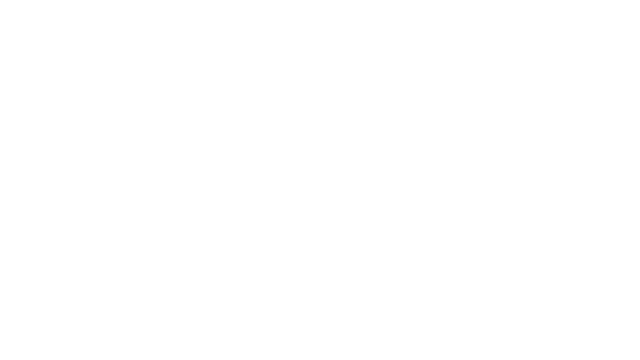
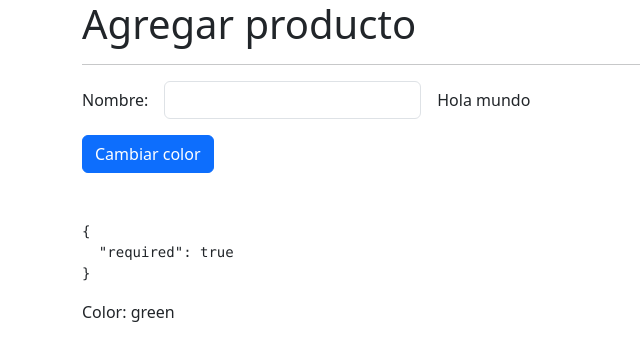
Before and after one commit to ljsuarez7/AngularCeroExperto2024DirectiveSignals, an Angular app: page /products/product in a window 1280 px wide. Before the commit this address led to /. Shown: the top 360 px of the page, without its empty margins (0-640 px from the left). Built offline with nearby package versions, Linux system fonts and the light colour scheme.

Commit message:
creadas rutas, modulos y primera directiva

```diff
--- a/src/app/app-routing.module.ts
+++ b/src/app/app-routing.module.ts
@@ -1,7 +1,16 @@
 import { NgModule } from '@angular/core';
 import { RouterModule, Routes } from '@angular/router';
 
-const routes: Routes = [];
+const routes: Routes = [
+  {
+    path: 'products',
+    loadChildren: () => import('./products/products.module').then(m => m.ProductsModule)
+  },
+  {
+    path: '**',
+    redirectTo: 'products'
+  }
+];
 
 @NgModule({
   imports: [RouterModule.forRoot(routes)],
--- /dev/null
+++ b/src/app/products/pages/product-page/product-page.component.html
@@ -0,0 +1,33 @@
+<h1>Agregar producto</h1>
+<hr>
+
+<form [formGroup]="myForm">
+
+  <div class="row g-3 align-items-center mb-3">
+
+    <div class="col-auto">
+      <label>Nombre:</label>
+    </div>
+
+    <div class="col-auto">
+      <input type="text" class="form-control" formControlName="name">
+    </div>
+
+    <div class="col-auto">
+      <span customLabel></span>
+    </div>
+
+  </div>
+
+  <div class="row">
+    <div class="col">
+      <button class="btn btn-primary" (click)="changeColor()">
+        Cambiar color
+      </button>
+    </div>
+  </div>
+
+</form>
+
+<pre class="mt-5">{{myForm.get('name')?.errors | json}}</pre>
+<p>Color: {{color}}</p>
--- /dev/null
+++ b/src/app/products/pages/product-page/product-page.component.ts
@@ -0,0 +1,22 @@
+import { Component, inject } from '@angular/core';
+import { FormBuilder, FormGroup, Validators } from '@angular/forms';
+
+@Component({
+  templateUrl: './product-page.component.html',
+  styleUrl: './product-page.component.css'
+})
+export class ProductPageComponent {
+
+  private fb = inject(FormBuilder);
+
+  public color: string = 'green';
+
+  public myForm: FormGroup = this.fb.group({
+    name: ['', [Validators.required, Validators.minLength(6), Validators.email]]
+  });
+
+  changeColor(){
+    this.color = '#xxxxxx'.replace(/x/g, y=>(Math.random()*16|0).toString(16));
+  }
+
+}
--- /dev/null
+++ b/src/app/shared/directives/custom-label.directive.ts
@@ -0,0 +1,22 @@
+import { Directive, ElementRef, OnInit } from '@angular/core';
+
+@Directive({
+  selector: '[customLabel]'
+})
+export class CustomLabelDirective implements OnInit{
+
+  private htmlElement?: ElementRef<HTMLElement>;
+
+  constructor(private el: ElementRef<HTMLElement>) {
+    // console.log('constructor');
+    // console.log(el);
+    this.htmlElement = el;
+
+    this.htmlElement.nativeElement.innerHTML = 'Hola mundo';
+  }
+
+  ngOnInit(): void {
+    console.log('on init');
+  }
+
+}
```
Also changed, not shown: src/app/products/products-routing.module.ts (added, +19 -0 lines), src/app/products/products.module.ts (added, +20 -0 lines), src/app/shared/shared.module.ts (added, +18 -0 lines), src/app/products/pages/product-page/product-page.component.css (added).
